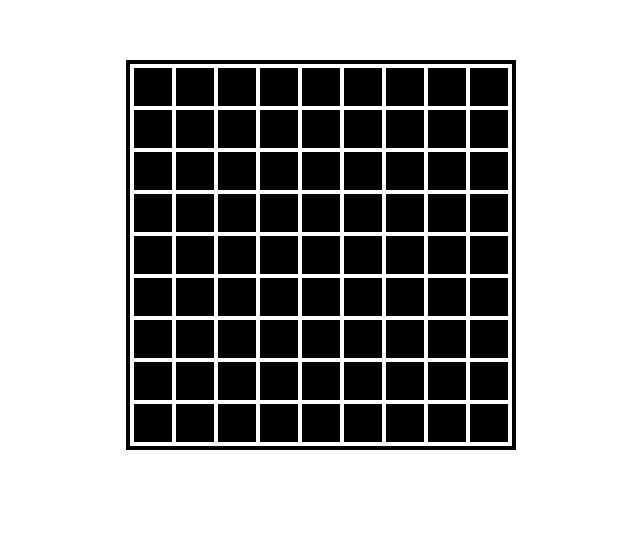
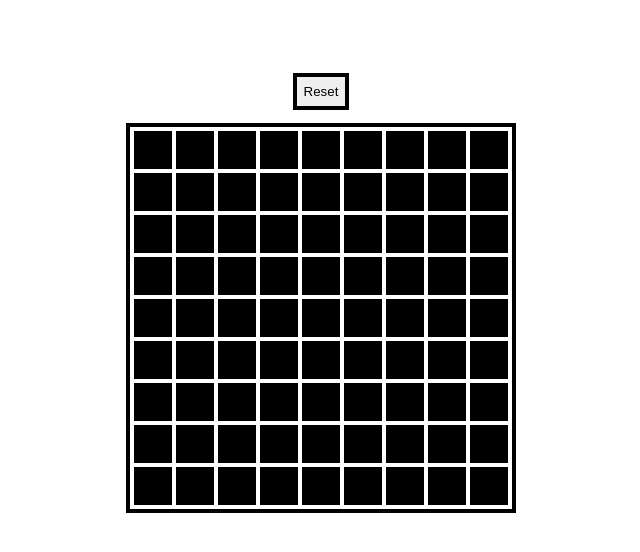
Before and after one commit to ksugimori/vue-minesweeper, a Vue app: page / in a window 1280 px wide. Shown: the top 552 px of the page, without its empty margins (319-959 px from the left). Built offline with nearby package versions, Linux system fonts and the light colour scheme; the HTML template or start-up script is replaced by a standard one.

Commit message:
リセットボタン作成

```diff
--- a/src/App.vue
+++ b/src/App.vue
@@ -1,23 +1,26 @@
 <template>
   <div id="app">
+    <reset-button :game="game"></reset-button>
     <field :game="game"></field>
   </div>
 </template>
 
 <script>
+import Game from "../src/classes/Game";
 import Field from "./components/Field";
-import Game from "../src/classes/Game";
+import ResetButton from "./components/ResetButton";
 
 export default {
   name: "app",
   components: {
     Field,
+    ResetButton
   },
   data() {
     let game = new Game();
     game.initialize(9, 9, 2);
     return {
-      game: game
+      game: game,
     };
   },
 };
--- a/src/components/Cell.vue
+++ b/src/components/Cell.vue
@@ -16,7 +16,7 @@ export default {
   },
   computed: {
     colorClassName() {
-      return this.obj.isMine() ? "color-bomb" : `color-${this.obj.count}`;
+      return this.obj.isMine ? "color-bomb" : `color-${this.obj.count}`;
     },
     valueString() {
       if (!this.obj.isOpen || this.obj.count === 0) {
--- /dev/null
+++ b/src/components/ResetButton.vue
@@ -0,0 +1,25 @@
+<template>
+  <div>
+    <button @click="game.initialize(9, 9, 10)" :class="['btn', 'btn-reset']">
+      Reset
+    </button>
+  </div>
+</template>
+
+<script>
+export default {
+  props: {
+    game: Object,
+  },
+};
+</script>
+
+<style scoped>
+.btn {
+  padding: 0.5em;
+  border: 4px solid #000;
+}
+.btn-reset {
+  margin: 1em;
+}
+</style>
```
